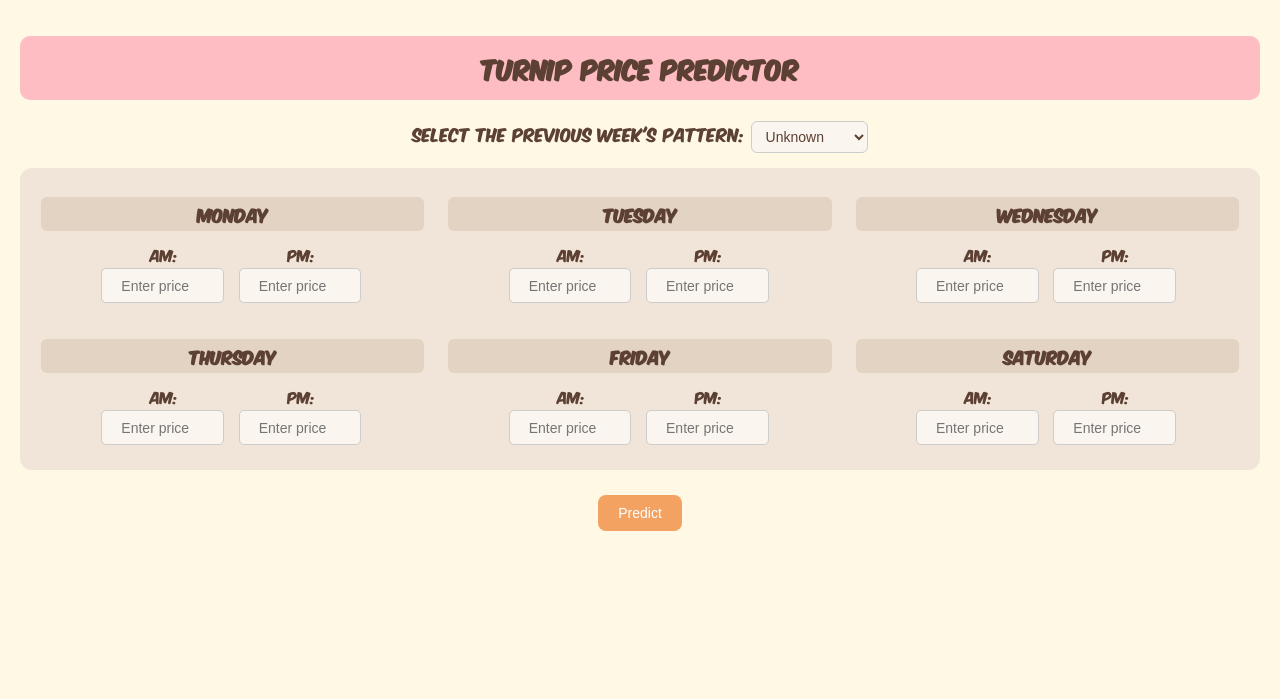
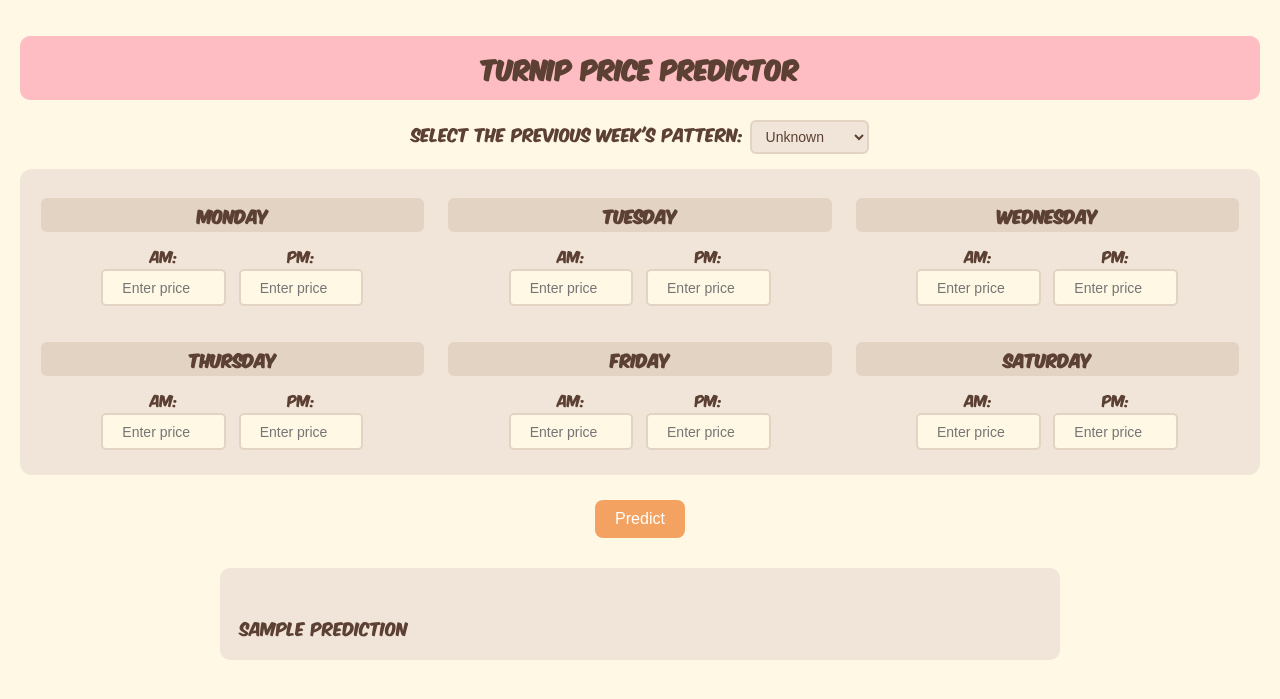
Before and after one commit to mizhare/turnip-weekly-predictor, a Flask app: template templates/index.html in a window 1280 px wide. Shown: the top 699 px of the page. Run offline with Flask 3, Linux system fonts and the light colour scheme; the template is opened without the code that fills it: most values are stand-ins (such as "Sample title", 1, 10 or a date in 2020).

Commit message:
modify colors and add prediction

```diff
--- a/templates/index.html
+++ b/templates/index.html
@@ -6,11 +6,11 @@
     <style>
         @font-face {
             font-family: 'Komika Axis';
-            src: url('/static/fonts/KOMIKAX_.ttf') format('truetype');
+            src: url('static/fonts/KOMIKAX_.ttf') format('truetype');
         }
 
         body {
-            background-color: #fff8e5; /* Pastel pink */
+            background-color: #fff8e5;
             font-family: 'Komika Axis', sans-serif;
             margin: 0;
             padding: 20px;
@@ -32,14 +32,14 @@
             color: #5c4033;
         }
 
-        /* Previous pattern select styling */
         #previous-pattern {
-            background-color: #faf5ee; /* lighter beige */
-            color: #5c4033; /* brown text */
+            color: #5c4033;
             font-size: 14px;
             padding: 6px 10px;
             border-radius: 6px;
-            border: 1px solid #ccc;
+            border: 2px solid;
+            border-color: #e3d3c3;
+            background-color: #f0e5d8;
             cursor: pointer;
         }
 
@@ -77,6 +77,7 @@
             text-align: center;
             width: 10px;
             height: 25px;
+            background-color: #e3d3c3;
         }
 
         .day-group h3 {
@@ -102,10 +103,11 @@
             padding: 4px;
             margin-top: 2px;
             border-radius: 5px;
-            border: 1px solid #ccc;
+            border: 2px solid #ccc;
+            border-color: #e3d3c3;
             font-size: 14px;
-            background-color: #faf5ee; /* lighter beige */
-            color: #5c4033; /* brown text */
+            background-color: #fff8e5;
+            color: #5c4033;
         }
 
         .submit-section {
@@ -115,7 +117,7 @@
         .submit-section button {
             background-color: #f4a261;
             color: white;
-            font-size: 14px;
+            font-size: 16px;
             padding: 10px 20px;
             border: none;
             border-radius: 8px;
@@ -126,14 +128,28 @@
         .submit-section button:hover {
             background-color: #e78a4e;
         }
+
+        #prediction-result {
+            margin-top: 30px;
+            background-color: #f0e5d8;
+            padding: 20px;
+            border-radius: 10px;
+            color: #5c4033;
+            font-size: 16px;
+            max-width: 800px;
+            margin-left: auto;
+            margin-right: auto;
+            white-space: pre-line;
+        }
     </style>
 </head>
 <body>
     <h1>Turnip Price Predictor</h1>
 
+    <form method="post" action="/prever">
         <div class="pattern-section">
             <label for="previous-pattern">Select the previous week's pattern:</label>
-    <select id="previous-pattern">
+            <select id="previous-pattern" name="previous_pattern">
                 <option value="unknown">Unknown</option>
                 <option value="decreasing">Decreasing</option>
                 <option value="fluctuating">Fluctuating</option>
@@ -143,103 +159,32 @@
         </div>
 
         <div class="week-section">
+            {% for day in ['monday', 'tuesday', 'wednesday', 'thursday', 'friday', 'saturday'] %}
             <div class="day-group">
-        <h3>Monday</h3>
+                <h3>{{ day.capitalize() }}</h3>
                 <div class="hours-group">
                     <div>
-                <label for="monday-am">AM:</label>
-                <input type="number" id="monday-am" placeholder="Enter price">
-            </div>
-
-            <div>
-                <label for="monday-pm">PM:</label>
-                <input type="number" id="monday-pm" placeholder="Enter price">
-            </div>
-        </div>
-
-    </div>
-
-    <div class="day-group">
-        <h3>Tuesday</h3>
-        <div class="hours-group">
-            <div>
-                <label for="tuesday-am">AM:</label>
-                <input type="number" id="tuesday-am" placeholder="Enter price">
+                        <label for="{{ day }}-am">AM:</label>
+                        <input type="number" id="{{ day }}-am" name="{{ day }}_am" placeholder="Enter price">
                     </div>
                     <div>
-                <label for="tuesday-pm">PM:</label>
-                <input type="number" id="tuesday-pm" placeholder="Enter price">
+                        <label for="{{ day }}-pm">PM:</label>
+                        <input type="number" id="{{ day }}-pm" name="{{ day }}_pm" placeholder="Enter price">
                     </div>
                 </div>
             </div>
-
-    <div class="day-group">
-        <h3>Wednesday</h3>
-        <div class="hours-group">
-            <div>
-                <label for="wednesday-am">AM:</label>
-                <input type="number" id="wednesday-am" placeholder="Enter price">
-            </div>
-
-
-            <div>
-                <label for="wednesday-pm">PM:</label>
-                <input type="number" id="wednesday-pm" placeholder="Enter price">
-            </div>
-        </div>
-
-    </div>
-
-    <div class="day-group">
-        <h3>Thursday</h3>
-        <div class="hours-group">
-            <div>
-                <label for="thursday-am">AM:</label>
-                <input type="number" id="thursday-am" placeholder="Enter price">
-            </div>
-
-            <div>
-                <label for="thursday-pm">PM:</label>
-                <input type="number" id="thursday-pm" placeholder="Enter price">
-            </div>
-        </div>
-
-    </div>
-
-    <div class="day-group">
-        <h3>Friday</h3>
-        <div class="hours-group">
-            <div>
-                <label for="friday-am">AM:</label>
-                <input type="number" id="friday-am" placeholder="Enter price">
-            </div>
-
-            <div>
-                <label for="friday-pm">PM:</label>
-                <input type="number" id="friday-pm" placeholder="Enter price">
-            </div>
-        </div>
-
-    </div>
-
-    <div class="day-group">
-        <h3>Saturday</h3>
-        <div class="hours-group">
-            <div>
-                <label for="saturday-am">AM:</label>
-                <input type="number" id="saturday-am" placeholder="Enter price">
-            </div>
-
-            <div>
-                <label for="saturday-pm">PM:</label>
-                <input type="number" id="saturday-pm" placeholder="Enter price">
-            </div>
-        </div>
-    </div>
+            {% endfor %}
         </div>
 
         <div class="submit-section">
-    <button id="predict-button">Predict</button>
+            <button id="predict-button" type="submit">Predict</button>
         </div>
+    </form>
+
+    {% if prediction %}
+        <div id="prediction-result">
+            {{ prediction | safe }}
+        </div>
+    {% endif %}
 </body>
 </html>
```
Lines whose indentation alone changed are shown as unchanged.
